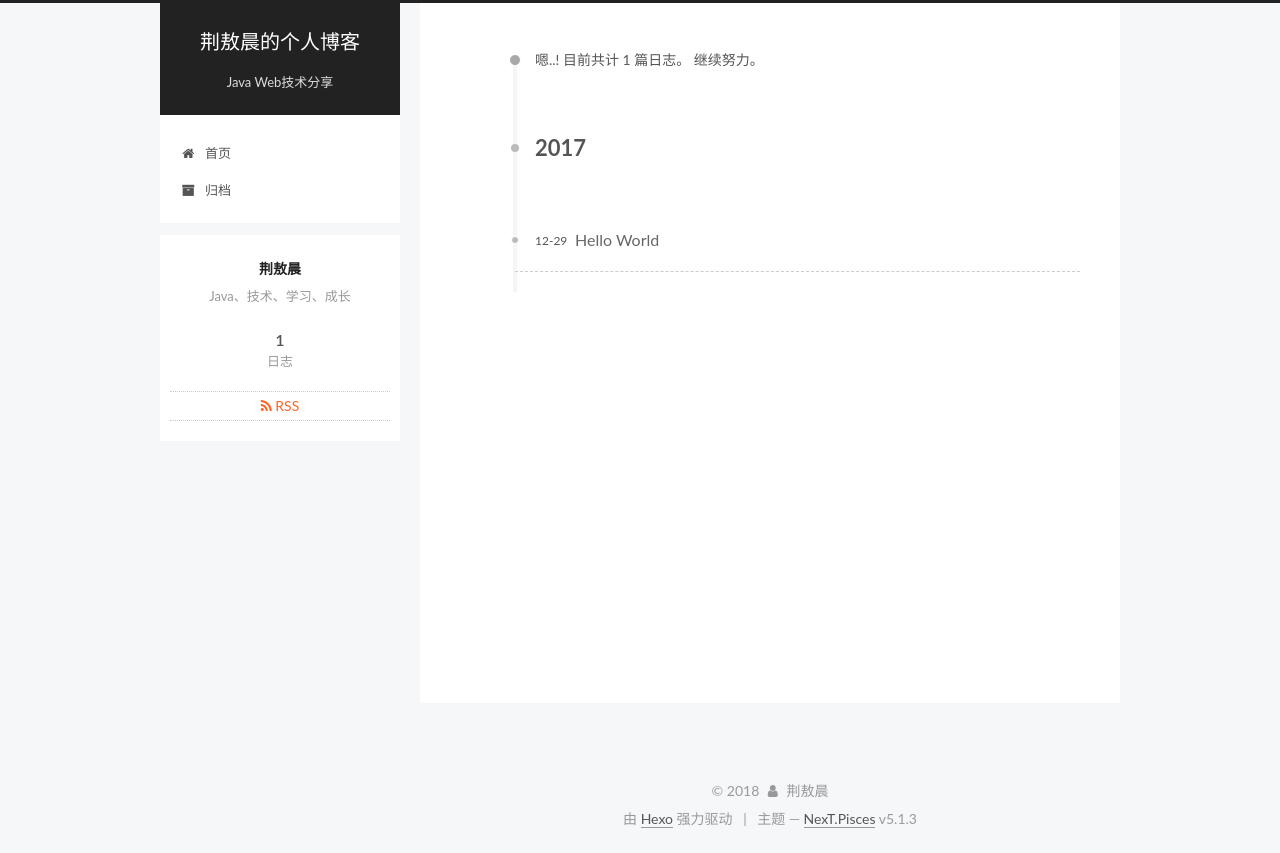
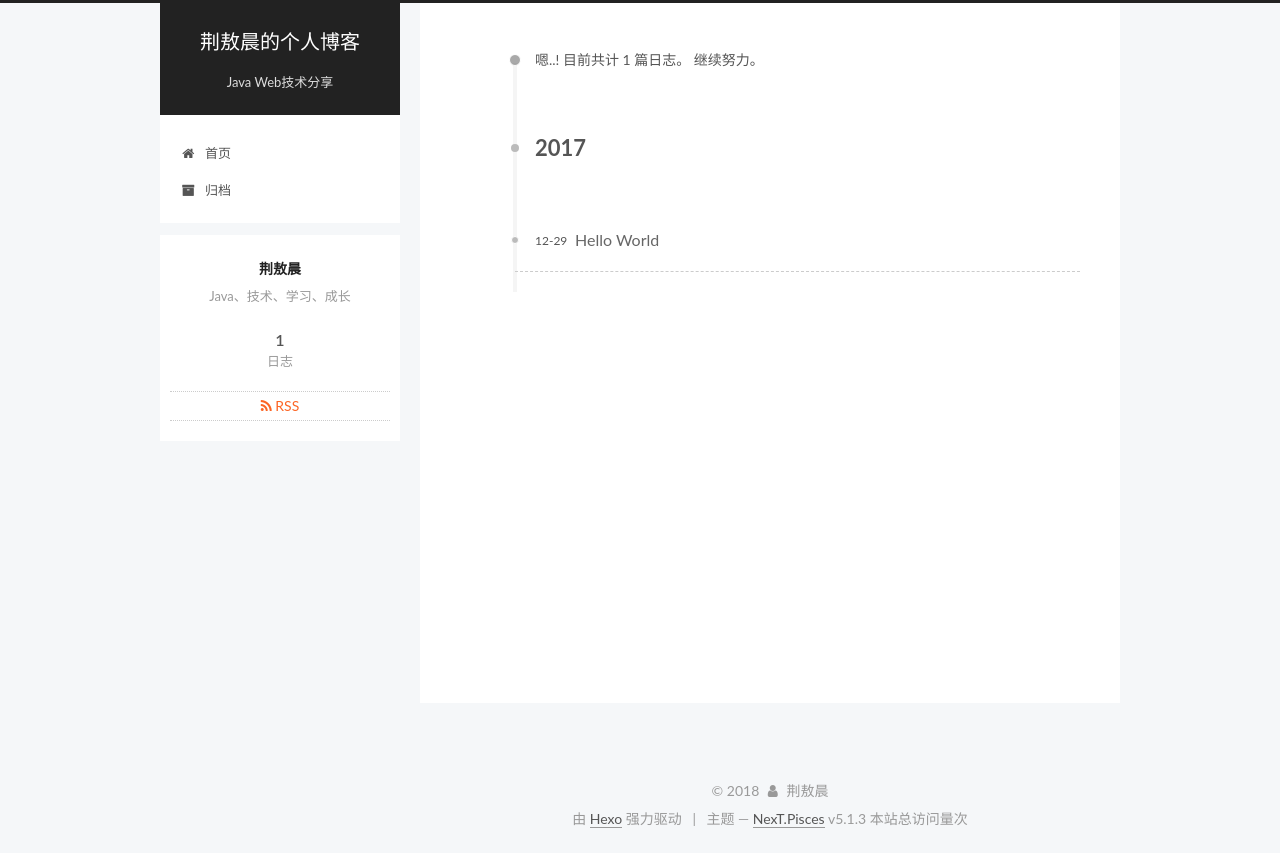
Before and after one commit to linpeilie/linpeilie.github.io, a plain HTML site: page archives/2017/12/index.html in a window 1280 px wide. Drawn offline with Linux system fonts and the light colour scheme; some packages are replaced by stand-ins of ours; a script that the page names is missing.

Commit message:
Site updated: 2018-01-02 14:25:53

```diff
--- a/archives/2017/12/index.html
+++ b/archives/2017/12/index.html
@@ -400,6 +400,7 @@
 
 
 
+<script async src="//dn-lbstatics.qbox.me/busuanzi/2.3/busuanzi.pure.mini.js"></script>
 <script>
 (function(){
     var bp = document.createElement('script');
@@ -408,6 +409,9 @@
     s.parentNode.insertBefore(bp, s);
 })();
 </script>
+<span id="busuanzi_container_site_pv">
+    本站总访问量<span id="busuanzi_value_site_pv"></span>次
+</span>
 
 
 
```
Also changed, not shown: archives/2017/index.html (+4 -0 lines), archives/index.html (+4 -0 lines), baidu_verify_lUBoI9SJHs.html (+4 -0 lines), content/2017/12/29/hello-world/index.html (+4 -0 lines), google4db761c39d3679c9.html (+4 -0 lines), index.html (+4 -0 lines).
